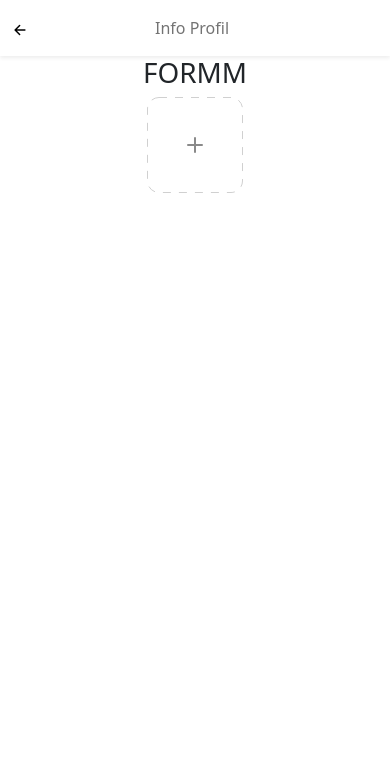
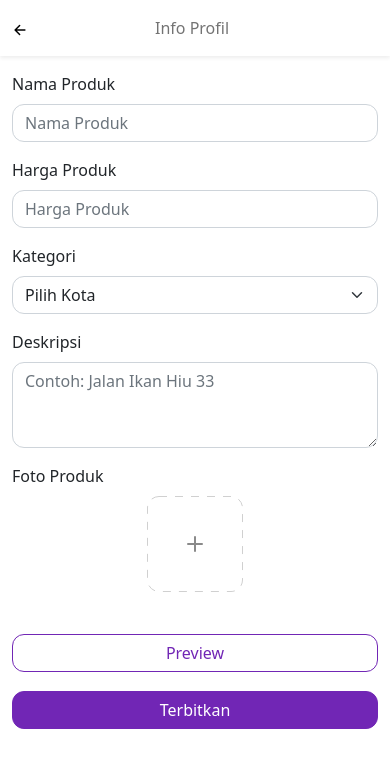
Before and after one commit to rzlzrdf/fejs2-bej2-kel7-FinalProject, a React (Create React App) app: page / in a window 390 px wide. Shown: the top 768 px of the page. Built offline with nearby package versions, Linux system fonts and the light colour scheme.

Commit message:
resposeive

```diff
--- a/src/App.css
+++ b/src/App.css
@@ -1,7 +1,3 @@
-.App {
-  text-align: center;
-}
-
 a{
   text-decoration: none;
 }
--- a/src/App.js
+++ b/src/App.js
@@ -1,5 +1,5 @@
 import './App.css';
-import { InfoProduk } from './Pages/InfoProduk';
+import InfoProduk  from './Pages/InfoProduk';
 
 function App() {
   return (
--- a/src/Components/FormProduk.css
+++ b/src/Components/FormProduk.css
@@ -0,0 +1,68 @@
+.back__{
+   display: block;
+   color: #000000;
+   position: relative;
+   left: -10%;
+   top: 5%;
+
+}
+.button__wrapper{
+   display: flex;
+   justify-content: space-around;
+   margin: 10% 0&;
+}
+.button__1{
+   background-color: #7126B5;
+   border-radius: 12px;
+   border-color: #7126B5;
+   width: 45%;
+
+}
+.button__2{
+   background-color: #FFFFFF;
+   color: #7126B5;
+   border-radius: 12px;
+   border-color: #7126B5;
+   width: 45%;
+}
+
+.navbar-text{
+   position: relative;
+   left: -3%;
+}
+
+.form___{
+   border-radius: 12px;
+}
+
+@media only screen and (max-width: 768px) {
+
+   .logo__{
+      display: none;
+   }
+
+   .back__{
+      display: none;
+   }
+
+   .button__wrapper{
+      display: block;
+      justify-content: center;
+   }
+   .button__1{
+      background-color: #7126B5;
+      border-radius: 12px;
+      border-color: #7126B5;
+      width: 100%;
+
+
+   }
+   .button__2{
+      background-color: #FFFFFF;
+      color: #7126B5;
+      border-radius: 12px;
+      border-color: #7126B5;
+      width: 100%;
+      margin: 5% 0%;
+   }
+ }
--- a/src/Components/FormProduk.js
+++ b/src/Components/FormProduk.js
@@ -1,7 +1,9 @@
 import React from 'react'
 import './FormProduk.css'
 import {useDropzone} from 'react-dropzone';
-import { Col, Container, Row } from 'react-bootstrap';
+import {IoArrowBackOutline} from 'react-icons/io5'
+import { Col, Container, Form, Row, Button } from 'react-bootstrap';
+
 
 
 const FormProduk = (props) => {
@@ -12,14 +14,44 @@ const FormProduk = (props) => {
          {file.path} - {file.size} bytes
       </li>
    ));
+
   return (
     <>
       <Container className='d-block'>
          <Row className='d-flex justify-content-center'>
             <Col lg={6} md={6} sm={12}>
-               <h1>FORMM</h1>
+               <a href='/' className='back__'><IoArrowBackOutline /></a>
+               <Form>
+                  <Form.Group className="my-3" controlId="formBasicEmail">
+                     <Form.Label>Nama Produk</Form.Label>
+                     <Form.Control type="text" placeholder="Nama Produk" className=' form___'/>
+                  </Form.Group>
+
+                  <Form.Group className="mb-3" controlId="formBasicEmail">
+                     <Form.Label>Harga Produk</Form.Label>
+                     <Form.Control type="text" placeholder="Harga Produk" className=' form___'/>
+                  </Form.Group>
+
+                  <Form.Group className="mb-3" controlId="formBasicPassword">
+                     <Form.Label>Kategori</Form.Label>
+                     <select className="form-select form___" aria-label="Default select example">
+                        <option selected>Pilih Kota</option>
+                        <option value="1">Kota 1</option>
+                        <option value="1">Kota 1</option>
+                        <option value="1">Kota 1</option>
+                        <option value="1">Kota 1</option>
+                     </select>
+                  </Form.Group>
+
+                  <Form.Group className="mb-3" controlId="formBasicPassword">
+                     <Form.Label>Deskripsi</Form.Label>
+                     <textarea class="form-control form___" id="alamat" placeholder='Contoh: Jalan Ikan Hiu 33' rows="3"></textarea>
+                  </Form.Group>
+
+                  <Form.Group className="mb-3" controlId="formBasicPassword">
+                     <Form.Label>Foto Produk</Form.Label>
                      <section className="container">
-                  <div {...getRootProps({className: 'dropzone'})}>
+                        <div {...getRootProps({className: 'dropzone'})} className='d-flex justify-content-center mb-4'>
                            <input {...getInputProps()} />
                            <img src='./Img/uploadproduk.svg' alt='' />
                         </div>
@@ -27,6 +59,17 @@ const FormProduk = (props) => {
                            <ul>{files}</ul>
                         </aside>
                      </section>
+                  </Form.Group>
+
+                  <div className='button__wrapper'>
+                     <Button variant="dark" className='button__2' type="submit">
+                     Preview
+                     </Button>
+                     <Button variant="dark" className='button__1' type="submit">
+                     Terbitkan
+                     </Button>
+                  </div>
+               </Form>
             </Col>
          </Row>
       </Container>
--- a/src/Pages/InfoProduk.js
+++ b/src/Pages/InfoProduk.js
@@ -10,3 +10,5 @@ export const InfoProduk = () => {
      </>
   )
 }
+
+export default InfoProduk
```
Lines whose indentation alone changed are shown as unchanged.
